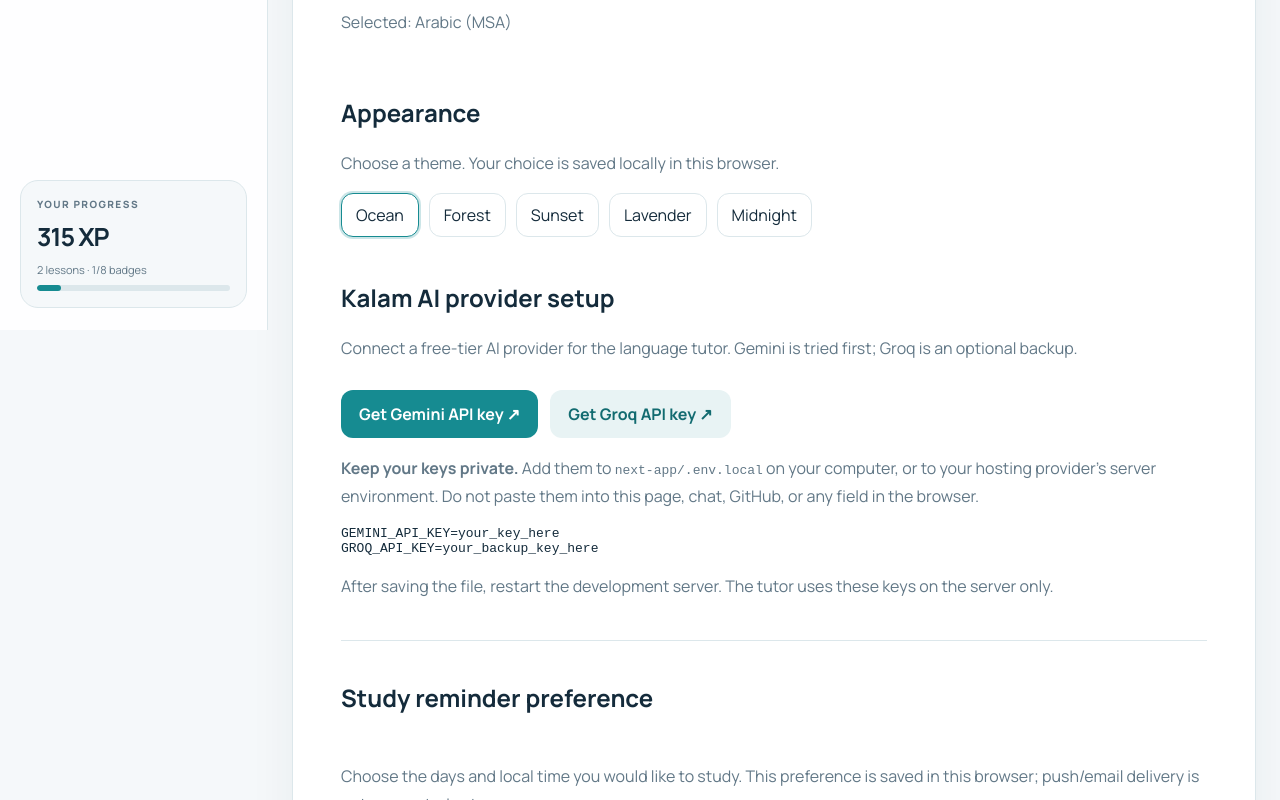
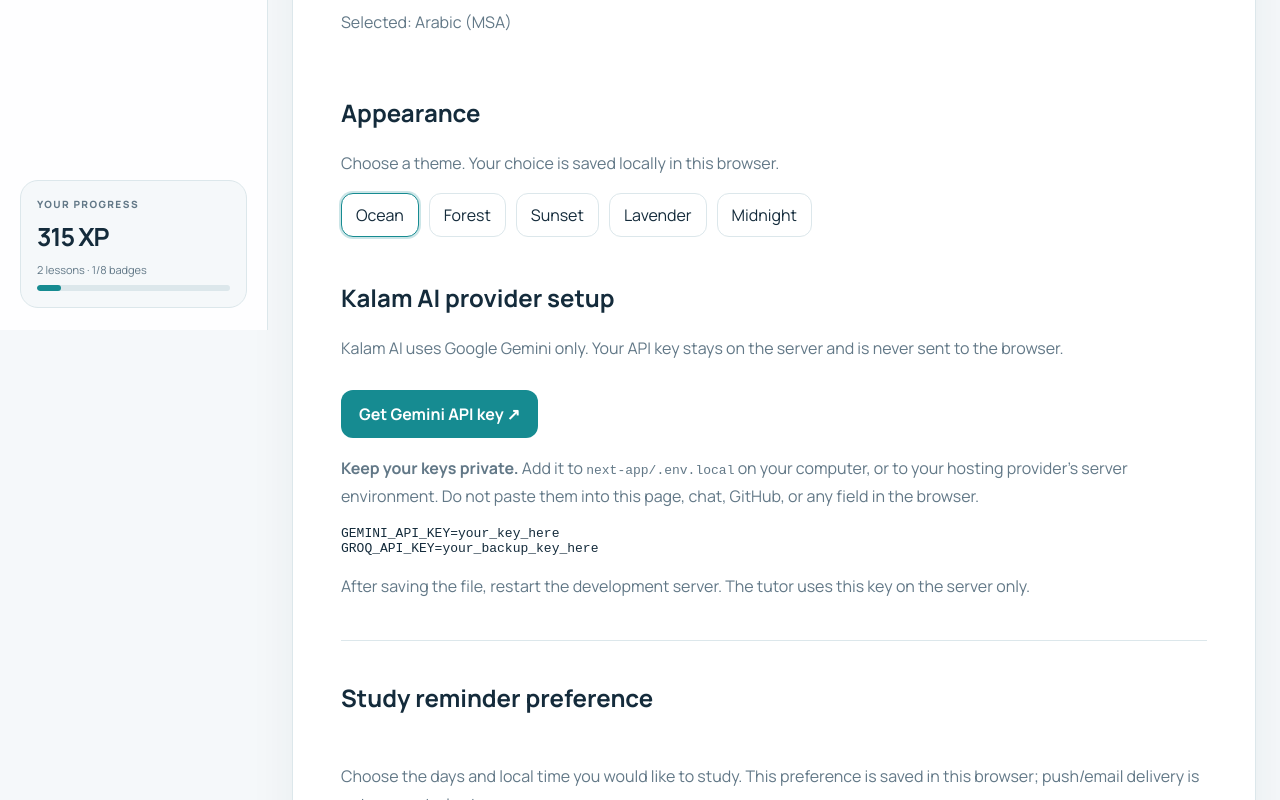
Before and after one commit to midas459/linguistix, a Next.js app in the folder next-app/: page /settings in a window 1280 px wide. Shown: the part 470-1270 px from the top of the page. Built offline with nearby package versions, Linux system fonts and the light colour scheme; no server answers.

Commit message:
fix: remove obsolete Groq tutor setup

```diff
--- a/next-app/app/settings/page.js
+++ b/next-app/app/settings/page.js
@@ -48,14 +48,13 @@ export default function SettingsPage() {
           </section>
           <section className="lf-ai-settings">
             <h2>Kalam AI provider setup</h2>
-            <p>Connect a free-tier AI provider for the language tutor. Gemini is tried first; Groq is an optional backup.</p>
+            <p>Kalam AI uses Google Gemini only. Your API key stays on the server and is never sent to the browser.</p>
             <div className="actions">
               <a className="button" href="https://aistudio.google.com/apikey" target="_blank" rel="noreferrer">Get Gemini API key ↗</a>
-              <a className="button secondary" href="https://console.groq.com/keys" target="_blank" rel="noreferrer">Get Groq API key ↗</a>
             </div>
-            <p><strong>Keep your keys private.</strong> Add them to <code>next-app/.env.local</code> on your computer, or to your hosting provider's server environment. Do not paste them into this page, chat, GitHub, or any field in the browser.</p>
+            <p><strong>Keep your keys private.</strong> Add it to <code>next-app/.env.local</code> on your computer, or to your hosting provider's server environment. Do not paste them into this page, chat, GitHub, or any field in the browser.</p>
             <pre className="lf-env-example"><code>{"GEMINI_API_KEY=your_key_here\nGROQ_API_KEY=your_backup_key_here"}</code></pre>
-            <p>After saving the file, restart the development server. The tutor uses these keys on the server only.</p>
+            <p>After saving the file, restart the development server. The tutor uses this key on the server only.</p>
           </section>
           <section className="lf-reminder-settings">
             <h2>Study reminder preference</h2>
```
